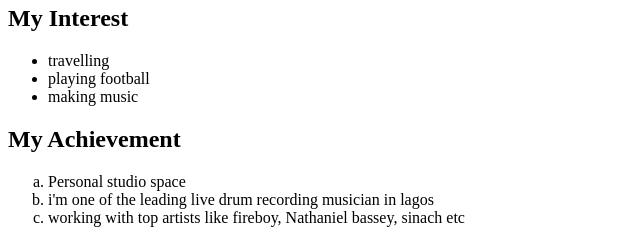
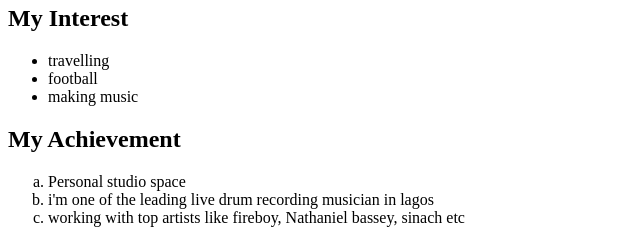
Before and after one commit to victor-karo/week1, a plain HTML site: page profile.html in a window 1280 px wide. Shown: the part 469-709 px from the top of the page, 0-640 px from the left. Drawn offline with Linux system fonts and the light colour scheme.

Commit message:
fix modify profile file

```diff
--- a/profile.html
+++ b/profile.html
@@ -17,7 +17,7 @@
 <h2>My Interest </h2>
 <ul>
     <li>travelling</li>
-    <li>playing football</li>
+    <li>football</li>
     <li>making music</li>
 </ul>
 
```
